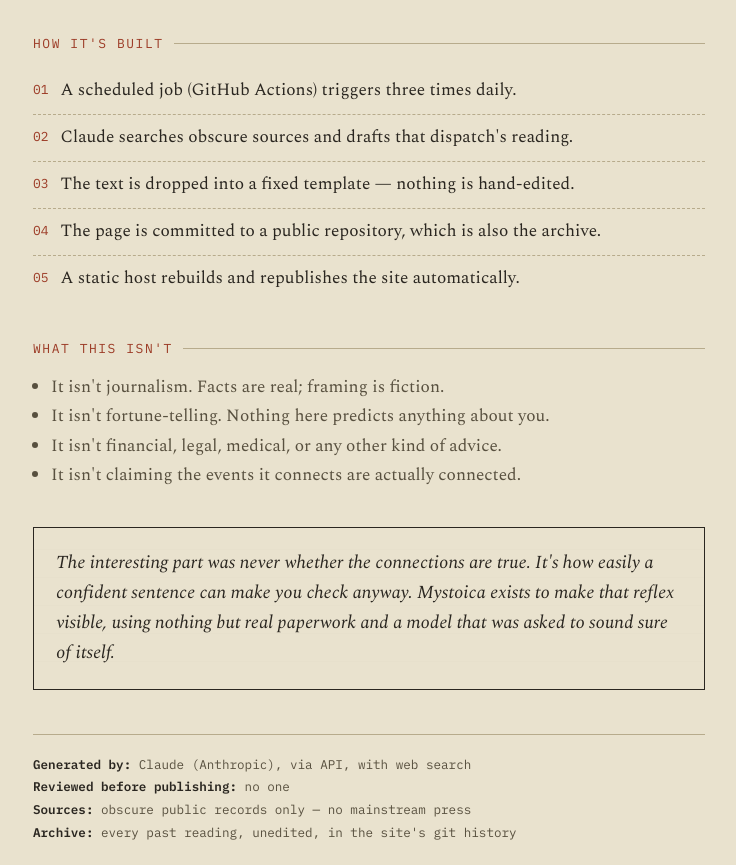
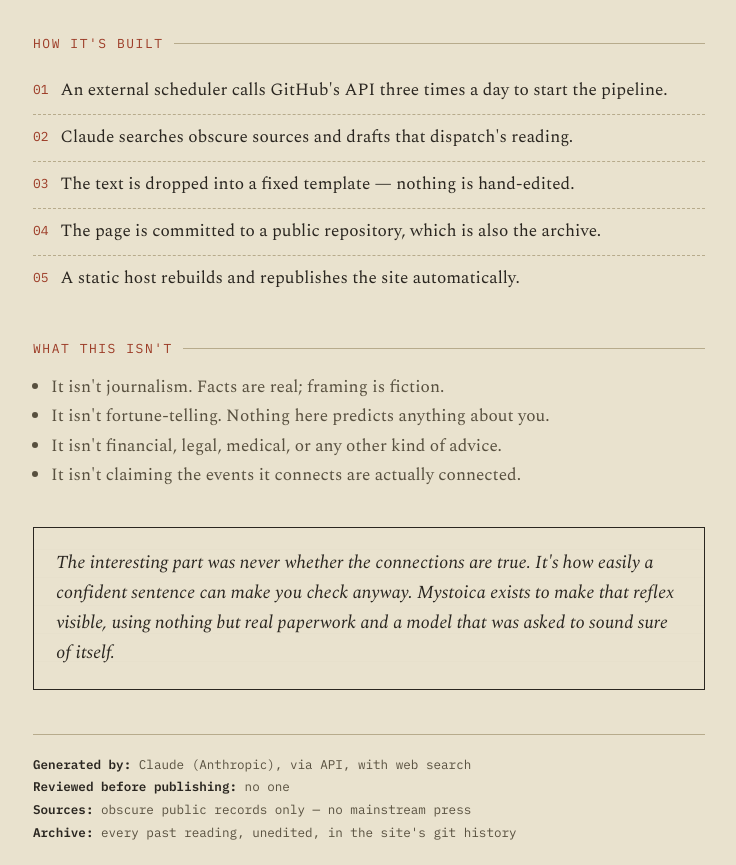
Before and after one commit to andykillworth/mystoica, a plain HTML site: page about.html in a window 1280 px wide. Shown: the part 956-1821 px from the top of the page, without its empty margins (271-1007 px from the left). Drawn offline with nearby package versions, Linux system fonts and the light colour scheme.

Commit message:
Update about.html

```diff
--- a/about.html
+++ b/about.html
@@ -133,7 +133,7 @@
   <section>
     <p class="section-label">How it's built</p>
     <ul class="steps">
-      <li><span class="n">01</span> A scheduled job (GitHub Actions) triggers three times daily.</li>
+      <li><span class="n">01</span> An external scheduler calls GitHub's API three times a day to start the pipeline.</li>
       <li><span class="n">02</span> Claude searches obscure sources and drafts that dispatch's reading.</li>
       <li><span class="n">03</span> The text is dropped into a fixed template — nothing is hand-edited.</li>
       <li><span class="n">04</span> The page is committed to a public repository, which is also the archive.</li>
```
